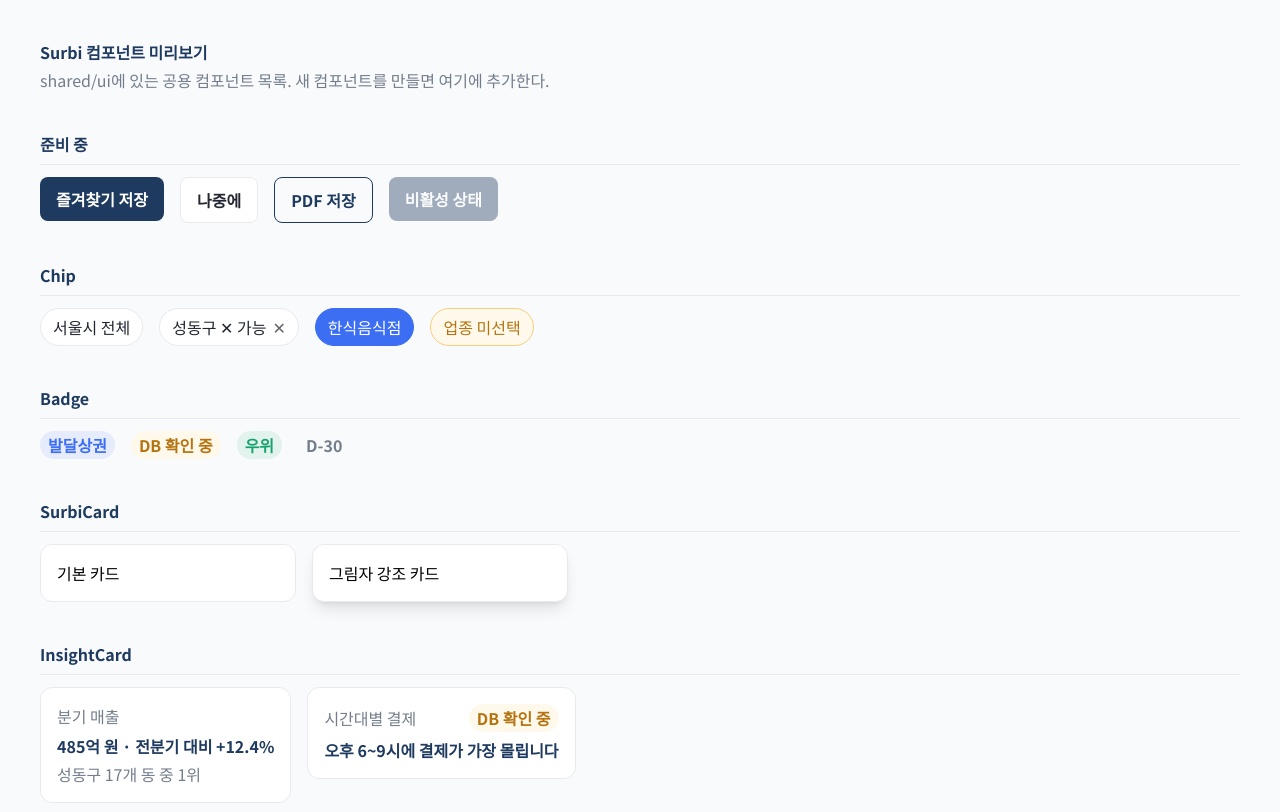
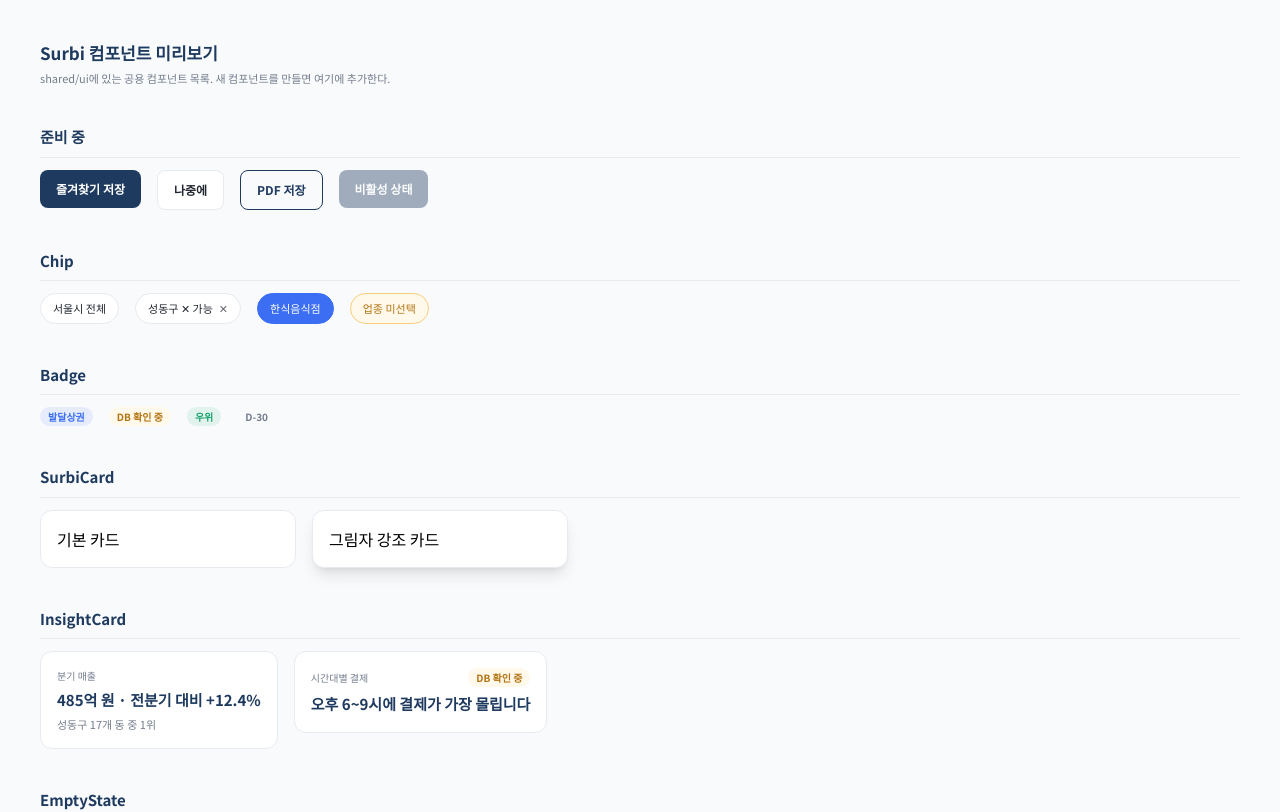
Before and after one commit to sagming40/surbi-web-v2, a React (Vite) app: page /preview in a window 1280 px wide. Shown: the top 812 px of the page. Built offline with nearby package versions, Linux system fonts and the light colour scheme.

Commit message:
fix: index.css 문법 수정
- Tailwind v3 ↔ v4 문법 차이로 index.css 스타일이 정상 적용 되지 않는 증상 발견
- --font-size → --text로 해결
- 정상 적용 확인 완료

```diff
--- a/src/index.css
+++ b/src/index.css
@@ -15,12 +15,12 @@
   --color-sub: #737D8C;
 
   /* 폰트 크기 — 이름으로 고정 */
-  --font-size-label: 0.625rem;      /* 10px */
-  --font-size-caption: 0.6875rem;   /* 11px */
-  --font-size-body: 0.75rem;        /* 12px */
-  --font-size-headline: 0.9375rem;  /* 15px */
-  --font-size-title: 1.0625rem;     /* 17px */
-  --font-size-display: 1.875rem;    /* 30px */
+  --text-label: 0.625rem;      /* 10px */
+  --text-caption: 0.6875rem;   /* 11px */
+  --text-body: 0.75rem;        /* 12px */
+  --text-headline: 0.9375rem;  /* 15px */
+  --text-title: 1.0625rem;     /* 17px */
+  --text-display: 1.875rem;    /* 30px */
 
   /* 폰트 */
   --font-sans: "Noto Sans KR", sans-serif;
```
